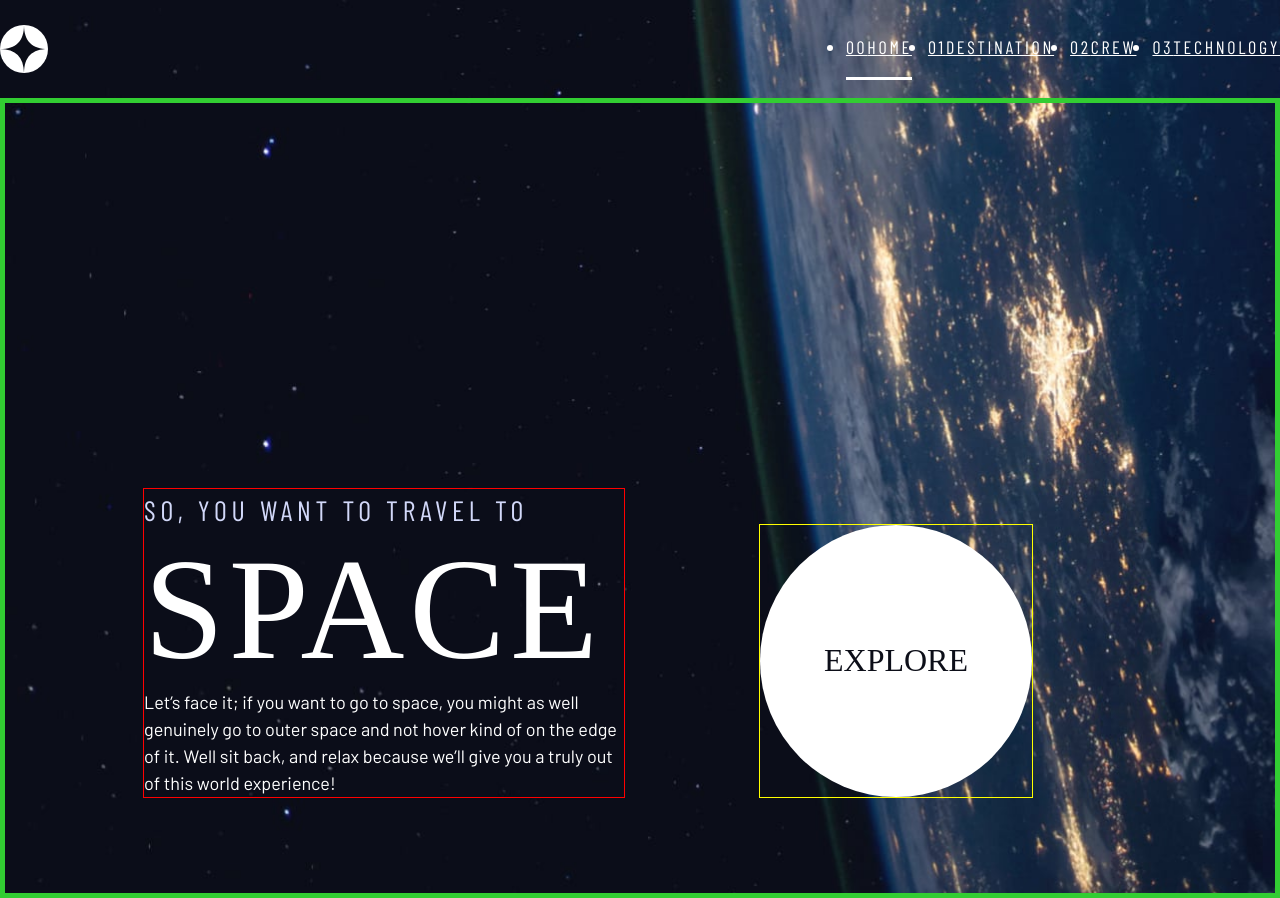
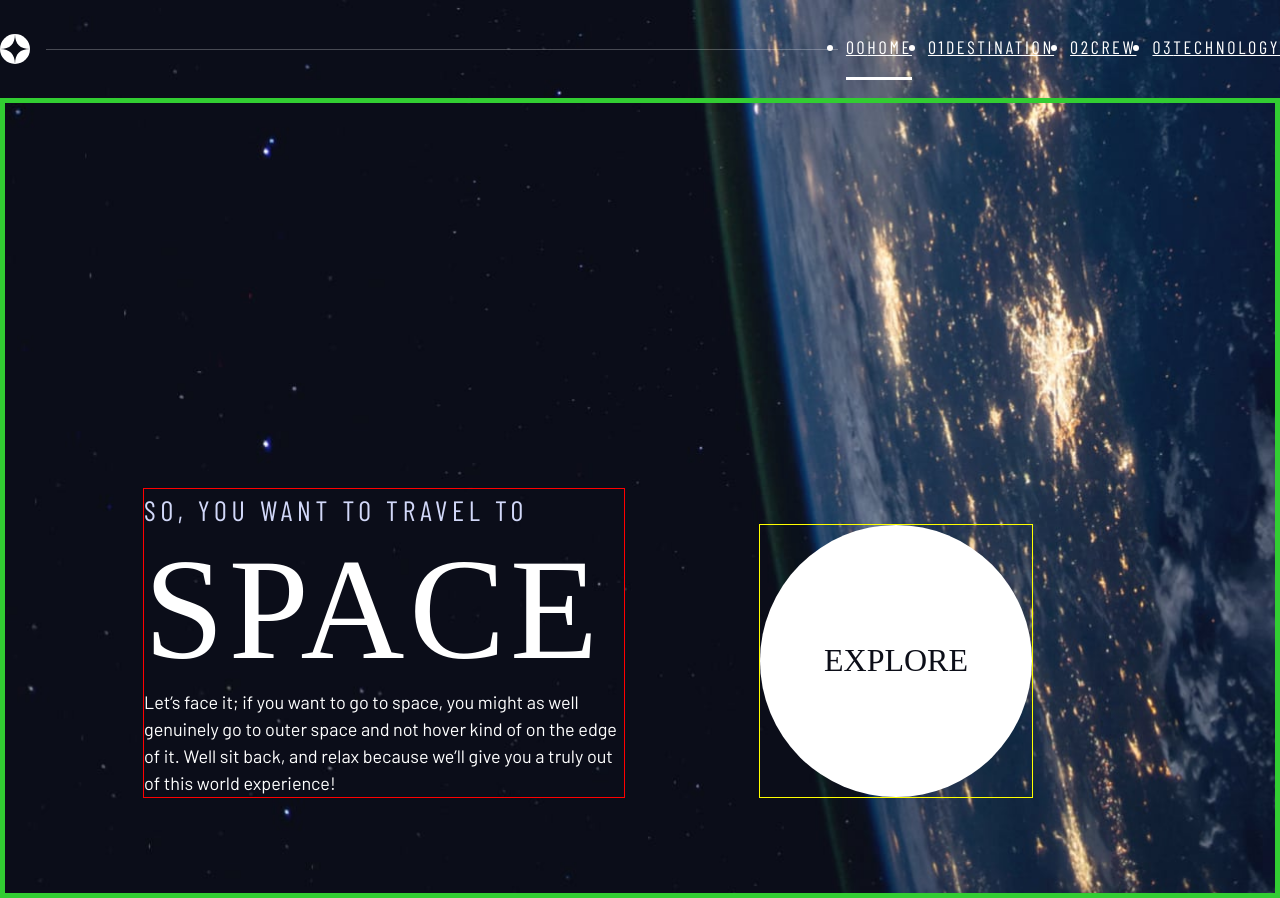
Before and after one commit to AliceMenzie/space-tourism, a React (Create React App) app: page / in a window 1280 px wide. Built offline with nearby package versions, Linux system fonts and the light colour scheme; a web font is replaced by a local one.

Commit message:
add desktop nav styling

```diff
--- a/src/App.css
+++ b/src/App.css
@@ -374,13 +374,36 @@
   }
 }
 
-@media (min-width: 35em) and (max-width: 45em) {
+@media (min-width: 35em) {
   .primary-navigation {
-    padding-inline: 3rem;
+    padding-inline: clamp(3rem, 10vw, 7rem);
+  }
+}
+
+@media (min-width: 35em) and (max-width: 44.999em) {
+  .primary-navigation a > span {
+    display: none;
+  }
+}
+
+@media (min-width: 45em) {
+  .primary-header::after {
+    content: "";
+    display: block;
+    position: relative;
+    height: 1px;
+    width: 100%;
+    background: hsl( var(--clr-white) / .25);
+    order: 1;
+    margin-right: -3rem;
   }
 
-  .primary-navigation a > span {
-    display: none;
+  nav {
+    order: 2;
+}
+
+  .primary-navigation {
+    margin-block: 2rem;
   }
 }
 
```
